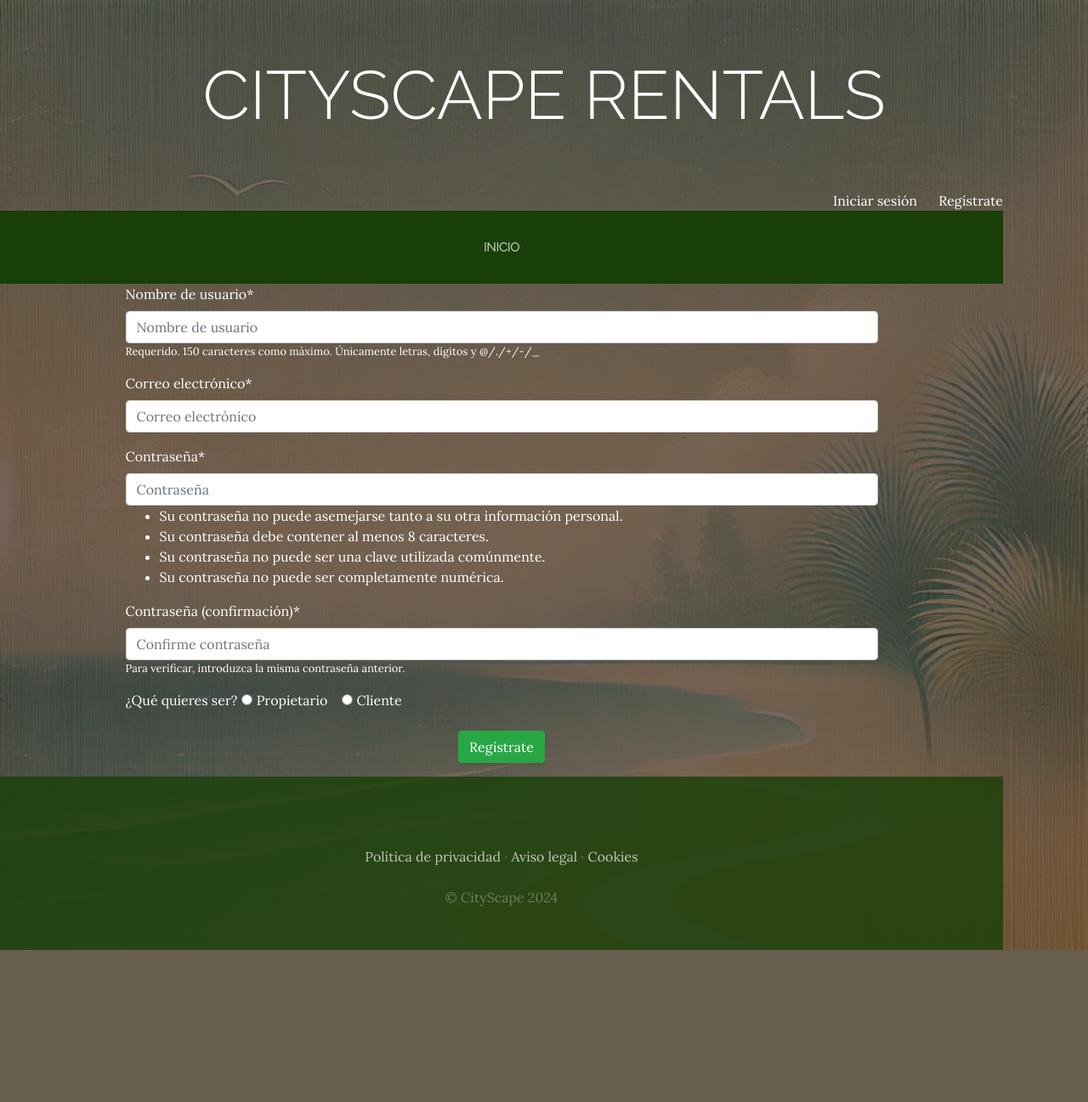
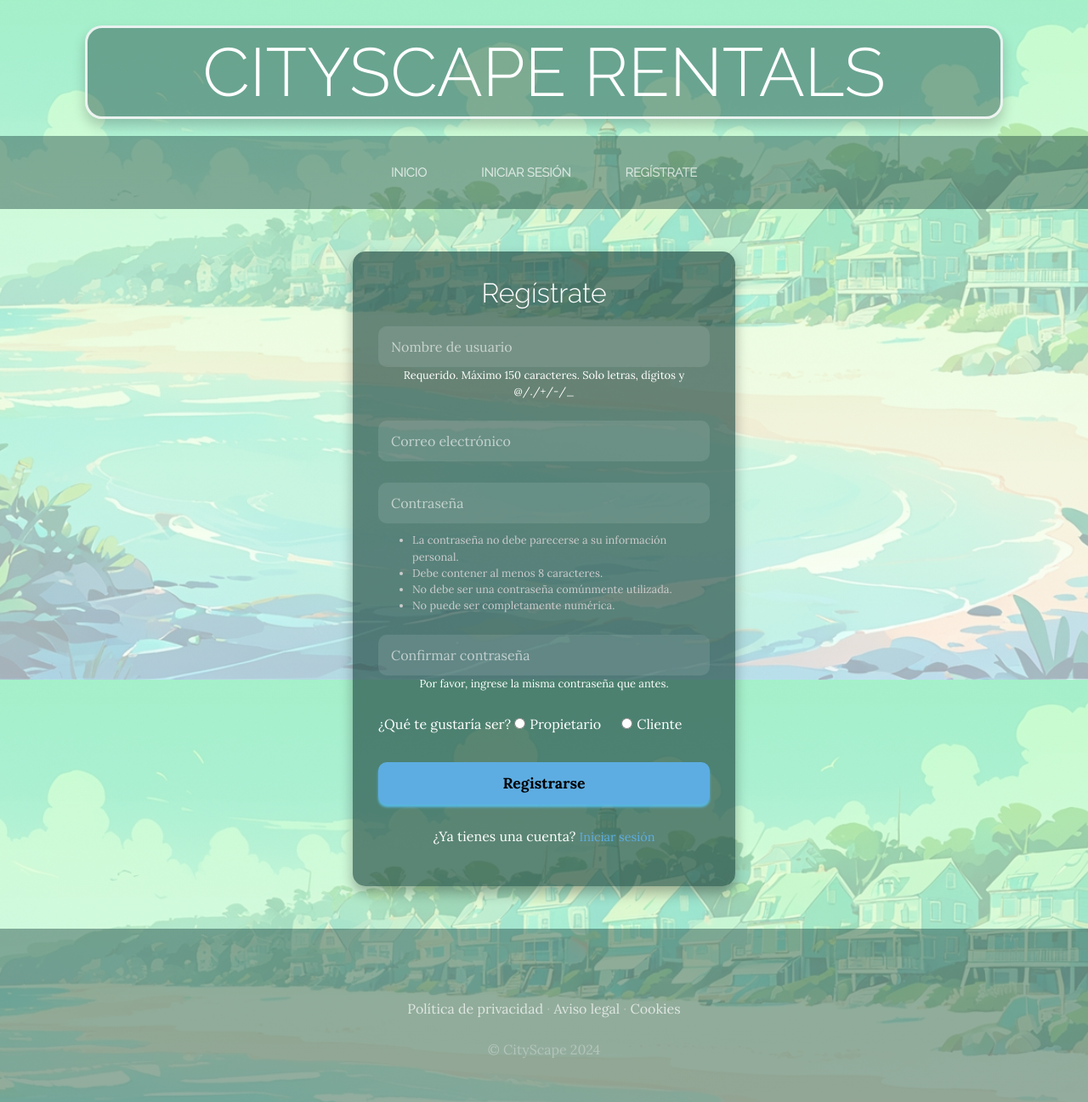
Before and after one commit to Jaime-Linares/PGPI-G3.10, a Django app: page /autenticacion/ in a window 1280 px wide. Shown: the whole page at 85% size. Before the commit the page ends 1118 px from the top, so only its background shows below. Run offline with Django 5.2, Linux system fonts and the light colour scheme; some libraries are stand-ins or nearby versions.

Commit message:
[fix] "Menu , Inicio Sesión y Registro"

```diff
--- a/product/ProyectoWeb/ProyectoWebApp/static/ProyectoWebApp/css/gestion.css
+++ b/product/ProyectoWeb/ProyectoWebApp/static/ProyectoWebApp/css/gestion.css
@@ -1,6 +1,6 @@
 body {
   font-family: 'Lora';
-  background: linear-gradient(rgba(47, 23, 15, 0.65), rgba(47, 23, 15, 0.65)), url("../img/bg_main.jpg");
+  background: linear-gradient(rgba(202, 255, 188, 0.692), rgba(255, 255, 255, 0.637)), url("../img/Fondo1.jpg");
   background-attachment: fixed;
   background-position: center;
   background-size: cover;
@@ -66,6 +66,19 @@ p {
   font-weight: 100;
 }
 
+.rounded-heading {
+  background-color: rgba(25, 66, 60, 0.432);
+  padding: 20px 20px;
+  border-radius: 20px;
+  border: 3px solid rgba(255, 255, 255, 0.85);
+  display: inline-block;
+  box-shadow: 0 8px 15px rgba(0, 0, 0, 0.2);
+  margin-top: 30px;
+  margin-bottom: 20px;
+  margin-left: 100px;
+  margin-right: 100px;
+
+}
 
 .section-heading .section-heading-under {
   display: block;
@@ -80,7 +93,7 @@ p {
 }
 
 #mainNav {
-  background-color: rgba(24, 64, 8);
+  background-color: rgba(25, 66, 60, 0.432);
   font-family: 'Raleway';
 }
 
@@ -134,7 +147,7 @@ p {
     left: 600;
     width: 60%;
     margin-top: 3rem;
-    background-color: rgba(24, 64, 8);
+    background-color: rgba(25, 66, 60, 0.432);
     color: cornsilk;
     position: absolute;
   }
@@ -162,7 +175,7 @@ p {
   position: relative;
   padding: 3rem;
   margin: 0.5rem;
-  background-color: rgba(24, 64, 8);
+  background-color: rgba(25, 66, 60, 0.432);
   color: cornsilk;
 }
 
@@ -229,13 +242,13 @@ p {
 }
 
 .footer {
-   background-color: rgba(24, 64, 8, 0.8);
+   background-color: rgba(25, 66, 60, 0.432);
 }
 
 
 
 .btn {
-  box-shadow: 0px 3px 3px 0px rgba(33, 37, 41, 0.1);
+  box-shadow: 0px 3px 3px 0px rgba(89, 200, 255, 0.8);
 }
 
 
@@ -286,7 +299,7 @@ ul.errorlist{
 
 .contenedorFormulario{
 
-  background-color: rgba(24,64,8);
+  background-color: rgba(25, 66, 60, 0.432);
   width: 50%;
 
   margin: 10px auto;
@@ -295,3 +308,175 @@ ul.errorlist{
   padding: 1px 0px;
 
 }
+
+/* Estilos para el contenedor del login */
+.login-container {
+  width: 400px;
+  margin: 100px auto;
+  background-color: rgba(25, 66, 60, 0.633);
+  border-radius: 15px;
+  padding: 30px;
+  box-shadow: 0 8px 15px rgba(0, 0, 0, 0.3);
+  text-align: center;
+  color: white;
+}
+
+/* Estilo para el título */
+.login-title {
+  font-size: 2rem;
+  margin-bottom: 20px;
+  color: #fff;
+}
+
+/* Estilos para los campos de entrada */
+.form-group {
+  position: relative;
+  margin-bottom: 20px;
+}
+
+.form-control {
+  width: 100%;
+  padding: 10px 15px;
+  border: none;
+  border-radius: 10px;
+  background-color: rgba(255, 255, 255, 0.1);
+  color: white;
+  font-size: 1rem;
+}
+
+.form-control::placeholder {
+  color: rgba(255, 255, 255, 0.6);
+}
+
+.form-control:focus {
+  outline: none;
+  border: 2px solid #5dade2;
+}
+
+/* Iconos en los campos de entrada */
+.icon {
+  position: absolute;
+  top: 50%;
+  right: 15px;
+  transform: translateY(-50%);
+  color: rgba(255, 255, 255, 0.5);
+}
+
+/* Botón de inicio de sesión */
+.btn-login {
+  background-color: #5dade2;
+  border: none;
+  border-radius: 10px;
+  padding: 10px;
+  width: 100%;
+  font-size: 1rem;
+  font-weight: bold;
+  color: white;
+  cursor: pointer;
+  transition: background-color 0.3s ease;
+}
+
+.btn-login:hover {
+  background-color: #3498db;
+}
+
+/* Estilo para enlaces */
+.forgot-password,
+.signup-link {
+  color: #5dade2;
+  font-size: 0.9rem;
+  text-decoration: none;
+}
+
+
+.signup-link:hover {
+  text-decoration: underline;
+}
+
+/* Checkbox */
+.form-group input[type="checkbox"] {
+  margin-right: 5px;
+}
+
+
+/* Contenedor para el formulario de registro */
+.register-container {
+  width: 450px;
+  margin: 50px auto;
+  background-color: rgba(25, 66, 60, 0.633);
+  border-radius: 15px;
+  padding: 30px;
+  box-shadow: 0 8px 15px rgba(0, 0, 0, 0.3);
+  text-align: center;
+  color: white;
+}
+
+/* Título del formulario */
+.register-title {
+  font-size: 2rem;
+  margin-bottom: 20px;
+}
+
+/* Estilos para los campos de entrada */
+.form-group {
+  position: relative;
+  margin-bottom: 25px;
+}
+
+.form-control {
+  width: 100%;
+  padding: 12px 15px;
+  border: none;
+  border-radius: 10px;
+  background-color: rgba(255, 255, 255, 0.1);
+  color: white;
+  font-size: 1rem;
+}
+
+.form-control::placeholder {
+  color: rgba(255, 255, 255, 0.6);
+}
+
+.form-control:focus {
+  outline: none;
+  border: 2px solid #5dade2;
+}
+
+/* Iconos en los campos de entrada */
+.icon {
+  position: absolute;
+  top: 50%;
+  right: 15px;
+  transform: translateY(-50%);
+  color: rgba(255, 255, 255, 0.5);
+}
+
+/* Botón de registro */
+.btn-register {
+  background-color: #5dade2;
+  border: none;
+  border-radius: 10px;
+  padding: 12px;
+  width: 100%;
+  font-size: 1.1rem;
+  font-weight: bold;
+  cursor: pointer;
+  transition: background-color 0.3s ease;
+}
+
+.btn-register:hover {
+  background-color: #3498db;
+}
+
+/* Estilo para las opciones de radio */
+.form-check-inline {
+  margin-right: 20px;
+  color: white;
+}
+
+.password-requirements {
+  font-size: 0.8rem;
+  text-align: left;
+  color: #ccc;
+  margin-top: 10px;
+}
--- a/product/ProyectoWeb/ProyectoWebApp/templates/ProyectoWebApp/base.html
+++ b/product/ProyectoWeb/ProyectoWebApp/templates/ProyectoWebApp/base.html
@@ -12,17 +12,11 @@
 
 
   <body>
-    <h1 class="site-heading text-center text-white d-none d-lg-block">
+    <h1 class="site-heading text-center text-white d-none d-lg-block rounded-heading">
       <span class="site-heading-lower">CityScape Rentals</span>
   </h1>
 
-    <div style="text-align:right; margin-right: 100px; color: white;">
-    {% if user.is_authenticated %}
-      ¡ Hola &nbsp;{{ user.username }} ! &nbsp;&nbsp;&nbsp;&nbsp; <a href="{% url 'cerrar_sesion' %}" style="color:white">Cerrar sesión</a>
-    {% else %}
-      <a href="{% url 'iniciar_sesion'%}"  style="color:white">Iniciar sesión</a> &nbsp;&nbsp;&nbsp;&nbsp; <a href="{% url 'Autenticacion' %}"  style="color:white">Regístrate</a>
-    {% endif %}
-    <!-- Navbar -->
+  <!-- Barra de navegación -->
   <nav class="navbar navbar-expand-lg navbar-dark py-lg-4" id="mainNav">
     <div class="container">
         <a class="navbar-brand text-uppercase text-expanded font-weight-bold d-lg-none" href="{% url 'Home' %}">CityScape Rentals</a>
@@ -31,9 +25,12 @@
         </button>
         <div class="collapse navbar-collapse" id="navbarResponsive">
             <ul class="navbar-nav mx-auto">
+
+                <!-- Enlace a Inicio -->
                 <li class="nav-item {% if request.path == '/' %} active {% endif %} px-lg-4">
                     <a class="nav-link text-uppercase text-expanded" href="{% url 'Home' %}">Inicio</a>
                 </li>
+
                 {% if user.is_authenticated %}
                     {% for group in user.groups.all %}
                         {% if group.name == "Propietario" %}
@@ -52,11 +49,23 @@
                     <li class="nav-item {% if request.path == '/tienda/' %} active {% endif %} px-lg-4">
                         <a class="nav-link text-uppercase text-expanded" href="{% url 'Tienda' %}">Tienda</a>
                     </li>
-              <li class="nav-item {% if request.path|slice:':6' == '/blog/' %} active {% endif %} px-lg-4">
+                    <li class="nav-item {% if request.path == '/blog/' %} active {% endif %} px-lg-4">
                         <a class="nav-link text-uppercase text-expanded" href="{% url 'Blog' %}">Blog</a>
                     </li>
                     <li class="nav-item {% if request.path == '/contacto/' %} active {% endif %} px-lg-4">
                         <a class="nav-link text-uppercase text-expanded" href="{% url 'Contacto' %}">Contacto</a>
+                    </li>
+                    <!-- Cerrar sesión con saludo -->
+                    <li class="nav-item px-lg-4">
+                        <a class="nav-link text-uppercase text-expanded" href="{% url 'cerrar_sesion' %}">Cerrar sesión ({{ user.username }})</a>
+                    </li>
+                {% else %}
+                    <!-- Iniciar sesión y Registrarse -->
+                    <li class="nav-item px-lg-4">
+                        <a class="nav-link text-uppercase text-expanded" href="{% url 'iniciar_sesion' %}">Iniciar sesión</a>
+                    </li>
+                    <li class="nav-item px-lg-4">
+                        <a class="nav-link text-uppercase text-expanded" href="{% url 'Autenticacion' %}">Regístrate</a>
                     </li>
                 {% endif %}
             </ul>
--- a/product/ProyectoWeb/autenticacion/templates/registro/registro.html
+++ b/product/ProyectoWeb/autenticacion/templates/registro/registro.html
@@ -2,9 +2,10 @@
 {% load static %}
 
 {% block content %}
-<form method="POST" action="" style="color:white">
-    {% csrf_token %}
-    <div style="width: 75%; margin: auto;">
+<div class="register-container">
+    <form method="POST" action="">
+        {% csrf_token %}
+        <h2 class="register-title">Regístrate</h2>
 
         <!-- Mostrar errores generales del formulario -->
         {% if form.non_field_errors %}
@@ -13,61 +14,53 @@
         </div>
         {% endif %}
 
-        <div class="form-group text-left">
-            <label for="id_username">Nombre de usuario*</label>
-            <input type="text" name="username" id="id_username" class="form-control" placeholder="Nombre de usuario" value="{{ form.username.value|default_if_none:'' }}">
-            <small>Requerido. 150 caracteres como máximo. Únicamente letras, dígitos y @/./+/-/_</small>
-            <!-- Mostrar errores de este campo -->
+        <!-- Campo para Nombre de Usuario -->
+        <div class="form-group">
+            <input type="text" name="username" id="id_username" class="form-control" placeholder="Nombre de usuario" value="{{ form.username.value|default_if_none:'' }}" required>
+            <i class="icon fa fa-user"></i>
+            <small>Requerido. Máximo 150 caracteres. Solo letras, dígitos y @/./+/-/_</small>
             {% if form.username.errors %}
-            <div class="text-danger">
-                {{ form.username.errors }}
-            </div>
+            <div class="text-danger">{{ form.username.errors }}</div>
             {% endif %}
         </div>
 
-        <!-- Campo para email -->
-        <div class="form-group text-left">
-            <label for="id_email">Correo electrónico*</label>
-            <input type="email" name="email" id="id_email" class="form-control" placeholder="Correo electrónico" value="{{ form.email.value|default_if_none:'' }}">
-            <!-- Mostrar errores de este campo -->
+        <!-- Campo para Email -->
+        <div class="form-group">
+            <input type="email" name="email" id="id_email" class="form-control" placeholder="Correo electrónico" value="{{ form.email.value|default_if_none:'' }}" required>
+            <i class="icon fa fa-envelope"></i>
             {% if form.email.errors %}
-            <div class="text-danger">
-                {{ form.email.errors }}
-            </div>
+            <div class="text-danger">{{ form.email.errors }}</div>
             {% endif %}
         </div>
 
-        <div class="form-group text-left">
-            <label for="id_password1">Contraseña*</label>
-            <input type="password" name="password1" id="id_password1" class="form-control" placeholder="Contraseña">
-            <ul>
-                <li>Su contraseña no puede asemejarse tanto a su otra información personal.</li>
-                <li>Su contraseña debe contener al menos 8 caracteres.</li>
-                <li>Su contraseña no puede ser una clave utilizada comúnmente.</li>
-                <li>Su contraseña no puede ser completamente numérica.</li>
+        <!-- Campo para Contraseña -->
+        <div class="form-group">
+            <input type="password" name="password1" id="id_password1" class="form-control" placeholder="Contraseña" required>
+            <i class="icon fa fa-lock"></i>
+            <ul class="password-requirements">
+                <li>La contraseña no debe parecerse a su información personal.</li>
+                <li>Debe contener al menos 8 caracteres.</li>
+                <li>No debe ser una contraseña comúnmente utilizada.</li>
+                <li>No puede ser completamente numérica.</li>
             </ul>
-            <!-- Mostrar errores de este campo -->
             {% if form.password1.errors %}
-            <div class="text-danger">
-                {{ form.password1.errors }}
-            </div>
+            <div class="text-danger">{{ form.password1.errors }}</div>
             {% endif %}
         </div>
 
-        <div class="form-group text-left">
-            <label for="id_password2">Contraseña (confirmación)*</label>
-            <input type="password" name="password2" id="id_password2" class="form-control" placeholder="Confirme contraseña">
-            <small>Para verificar, introduzca la misma contraseña anterior.</small>
-            <!-- Mostrar errores de este campo -->
+        <!-- Campo para Confirmar Contraseña -->
+        <div class="form-group">
+            <input type="password" name="password2" id="id_password2" class="form-control" placeholder="Confirmar contraseña" required>
+            <i class="icon fa fa-lock"></i>
+            <small>Por favor, ingrese la misma contraseña que antes.</small>
             {% if form.password2.errors %}
-            <div class="text-danger">
-                {{ form.password2.errors }}
-            </div>
+            <div class="text-danger">{{ form.password2.errors }}</div>
             {% endif %}
         </div>
 
+        <!-- Selección de Rol -->
         <div class="form-group text-left">
-            <label>¿Qué quieres ser?</label>
+            <label>¿Qué te gustaría ser?</label>
             <div class="form-check form-check-inline">
                 <input class="form-check-input" type="radio" name="role" id="propietario" value="Propietario" required>
                 <label class="form-check-label" for="propietario">Propietario</label>
@@ -76,17 +69,20 @@
                 <input class="form-check-input" type="radio" name="role" id="cliente" value="Cliente" required>
                 <label class="form-check-label" for="cliente">Cliente</label>
             </div>
-            <!-- Mostrar errores de este campo -->
             {% if form.role.errors %}
-            <div class="text-danger">
-                {{ form.role.errors }}
-            </div>
+            <div class="text-danger">{{ form.role.errors }}</div>
             {% endif %}
         </div>
 
+        <!-- Botón de Registro -->
+        <div class="form-group">
+            <button type="submit" class="btn btn-register">Registrarse</button>
+        </div>
+
+        <!-- Enlace para iniciar sesión si ya tiene una cuenta -->
         <div class="text-center">
-            <button type="submit" class="btn btn-success">Regístrate</button>
+            <span>¿Ya tienes una cuenta? <a href="{% url 'iniciar_sesion' %}" class="signup-link">Iniciar sesión</a></span>
         </div>
-    </div>
-</form>
+    </form>
+</div>
 {% endblock %}
```
Also changed, not shown: product/ProyectoWeb/autenticacion/templates/login/login.html (+23 -12 lines), product/ProyectoWeb/ProyectoWebApp/static/ProyectoWebApp/img/Fondo1.jpg (added). Lines whose indentation alone changed are shown as unchanged.
